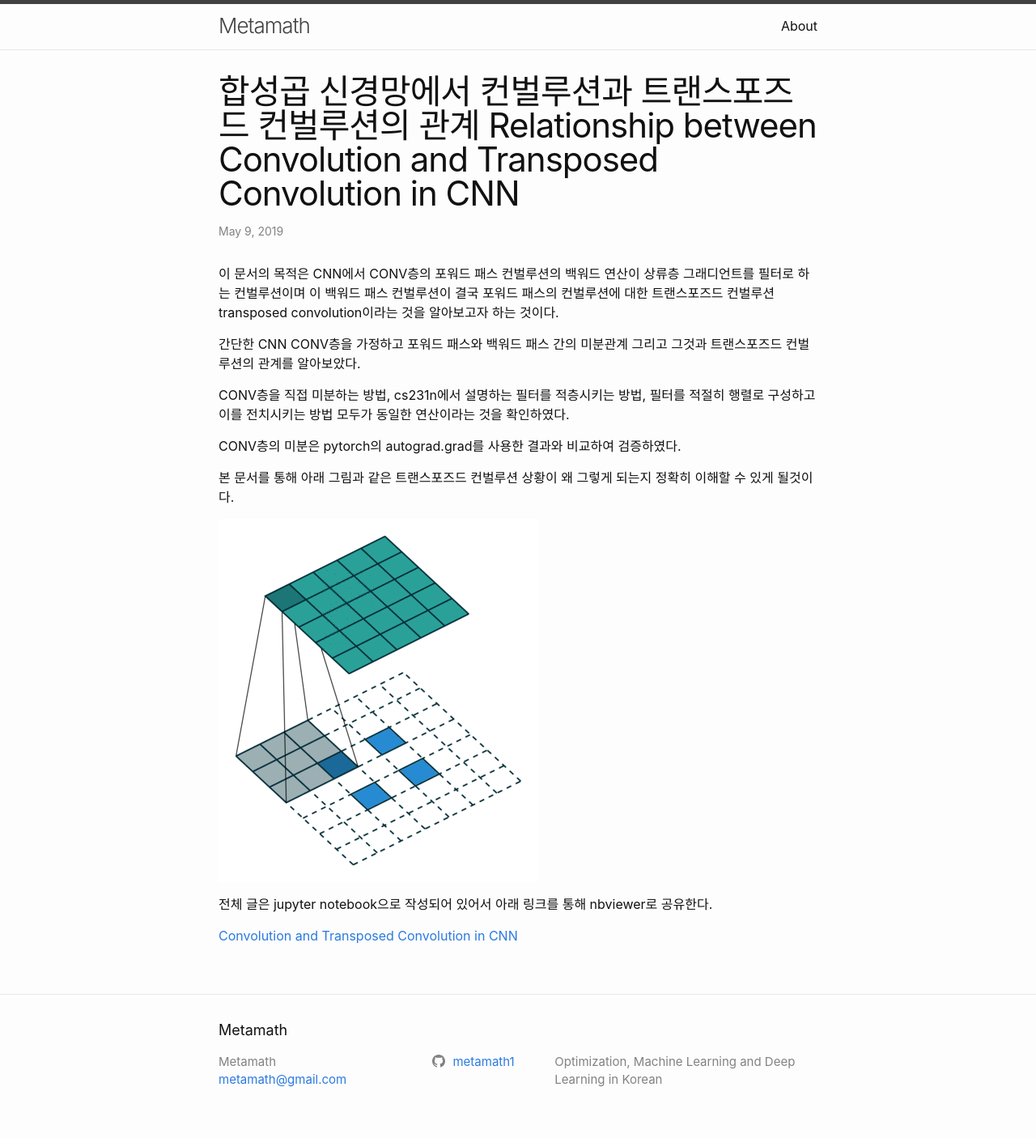
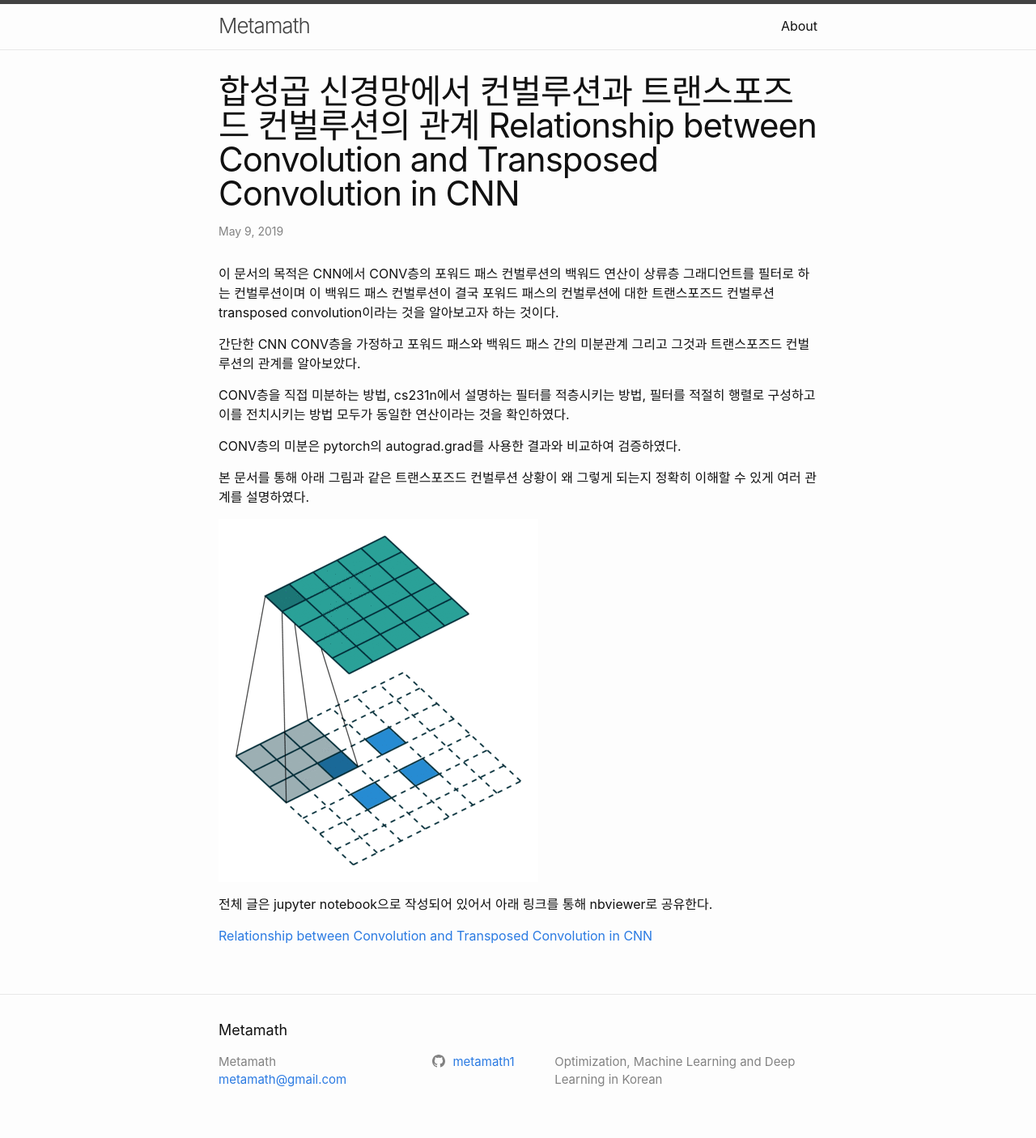
Before and after one commit to metamath1/metamath1.github.io, a Jekyll site: the page built from _posts/2019-05-09-transconv.markdown, in a window 1280 px wide. Shown: the whole page at 81% size. Built offline with Jekyll 4.4.1, drawn with Linux system fonts in a browser that asks for light colours.

Commit message:
modify transconv

```diff
--- a/_posts/2019-05-09-transconv.markdown
+++ b/_posts/2019-05-09-transconv.markdown
@@ -12,12 +12,12 @@ CONV층을 직접 미분하는 방법, cs231n에서 설명하는 필터를 적
 
 CONV층의 미분은 pytorch의 autograd.grad를 사용한 결과와 비교하여 검증하였다.
 
-본 문서를 통해 아래 그림과 같은 트랜스포즈드 컨벌루션 상황이 왜 그렇게 되는지 정확히 이해할 수 있게 될것이다.
+본 문서를 통해 아래 그림과 같은 트랜스포즈드 컨벌루션 상황이 왜 그렇게 되는지 정확히 이해할 수 있게 여러 관계를 설명하였다.
 
-![No padding strides transposed convolution]({{ "/assets/no_padding_strides_transposed.gif" | absolute_url }})
+![Convolution arithmetic: https://github.com/vdumoulin/conv_arithmetic]({{ "/assets/no_padding_strides_transposed.gif" | absolute_url }})
 
 전체 글은 jupyter notebook으로 작성되어 있어서 아래 링크를 통해 nbviewer로 공유한다.
 
-[Convolution and Transposed Convolution in CNN][transconv]
+[Relationship between Convolution and Transposed Convolution in CNN][transconv]
 
 [transconv]: https://nbviewer.jupyter.org/github/metamath1/ml-simple-works/blob/master/CNN/transconv_fullconv.ipynb
```
